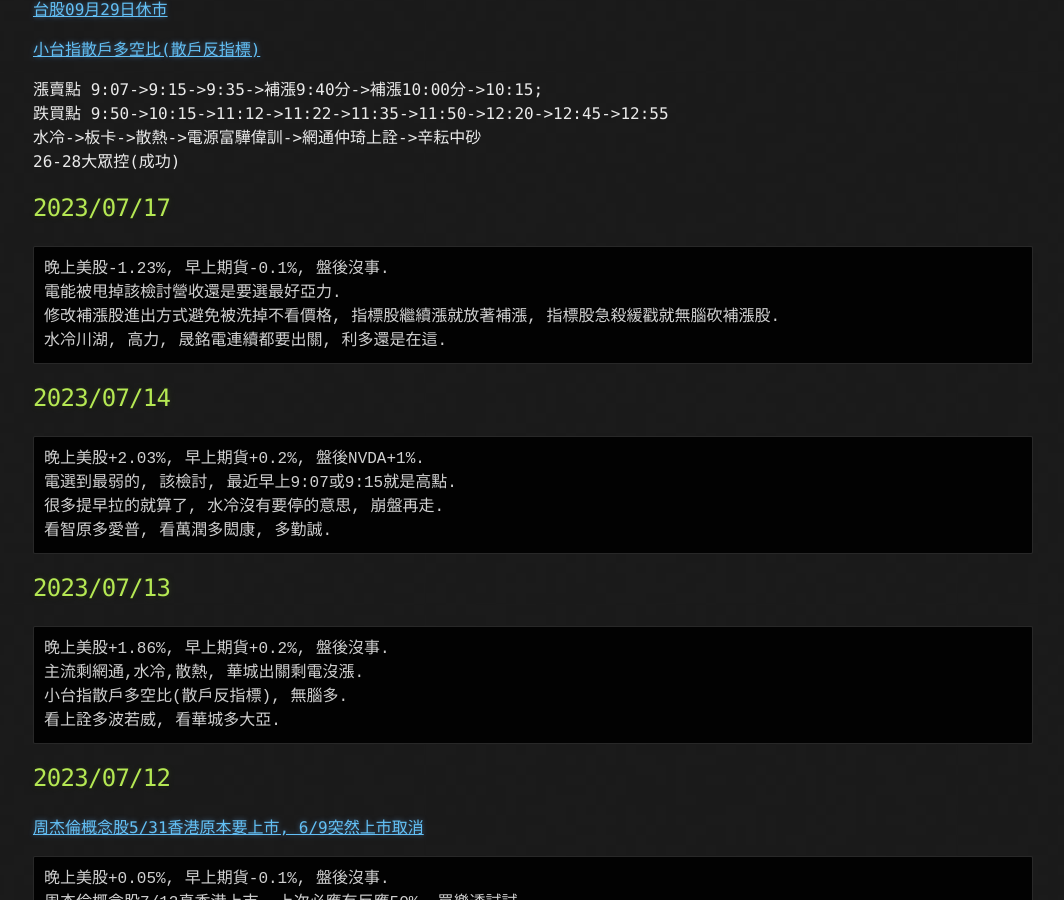
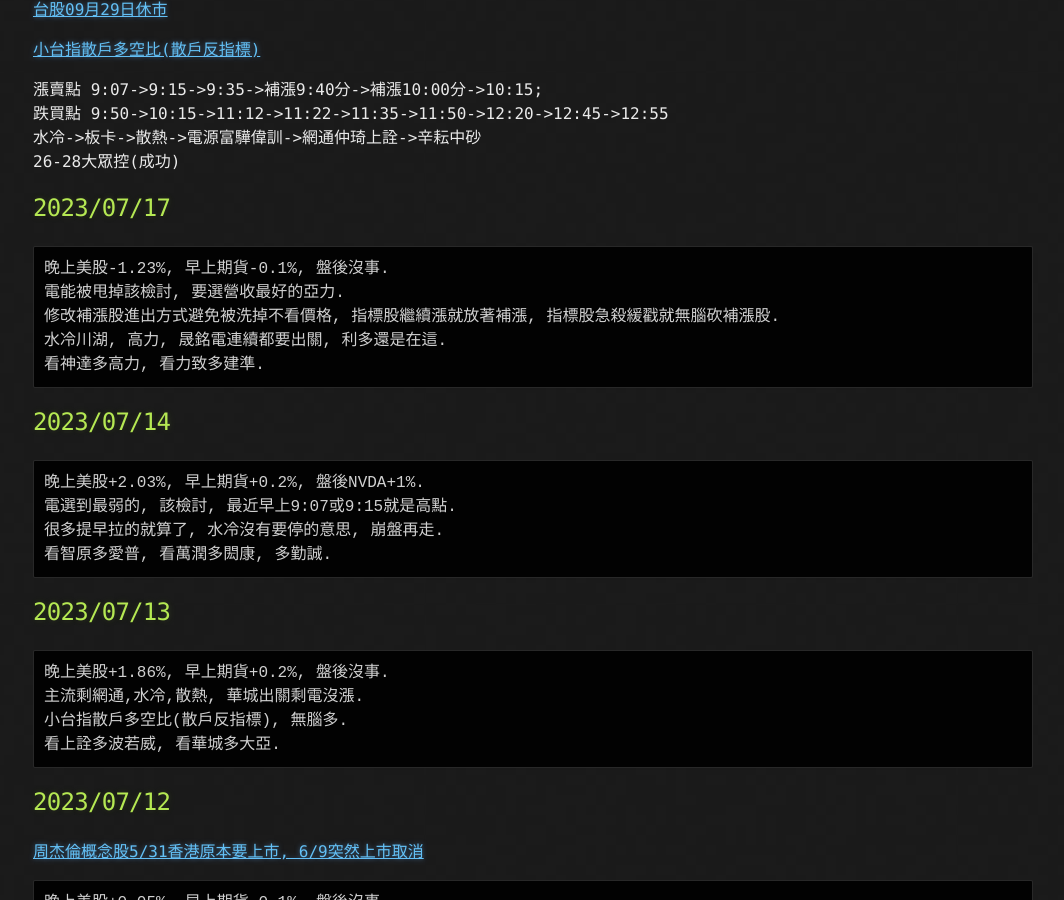
Before and after one commit to lepg5487/Stock_God, a Jekyll site: the page built from index.md, in a window 1280 px wide and 900 px high, scrolled down 460 px. Shown: the whole window, without its empty margins (107-1171 px from the left). Built offline with Jekyll 4.4.1, drawn with Linux system fonts in a browser that asks for light colours; our own code applies the rules of GitHub Pages for plain Markdown files.

Commit message:
Update index.md

````diff
--- a/index.md
+++ b/index.md
@@ -24,9 +24,10 @@ layout: testlayouts
 ## 2023/07/17
 ```
 晚上美股-1.23%, 早上期貨-0.1%, 盤後沒事.
-電能被甩掉該檢討營收還是要選最好亞力.
+電能被甩掉該檢討, 要選營收最好的亞力.
 修改補漲股進出方式避免被洗掉不看價格, 指標股繼續漲就放著補漲, 指標股急殺緩戳就無腦砍補漲股.
 水冷川湖, 高力, 晟銘電連續都要出關, 利多還是在這.
+看神達多高力, 看力致多建準.
 ```
 
 ## 2023/07/14
````
